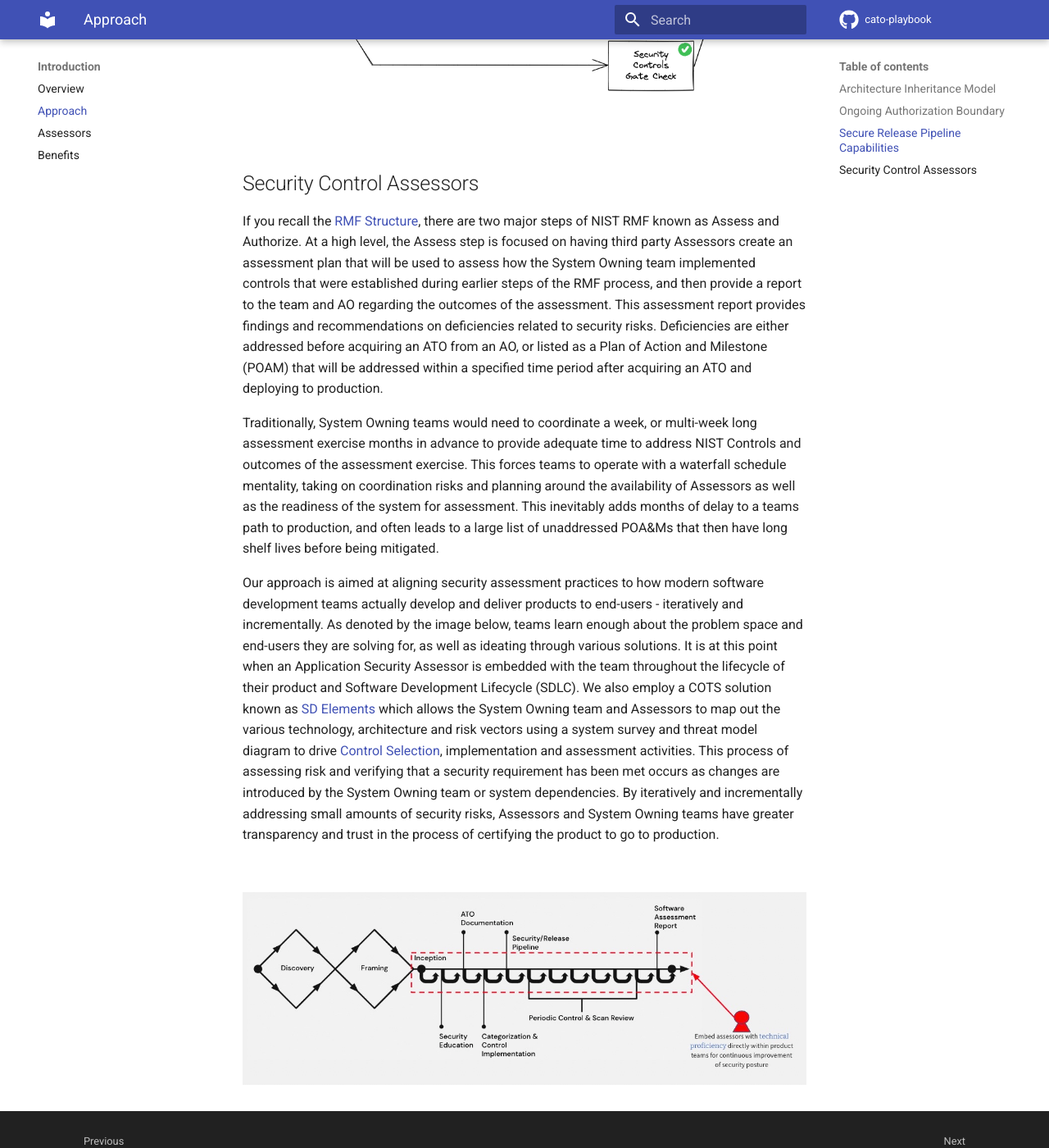
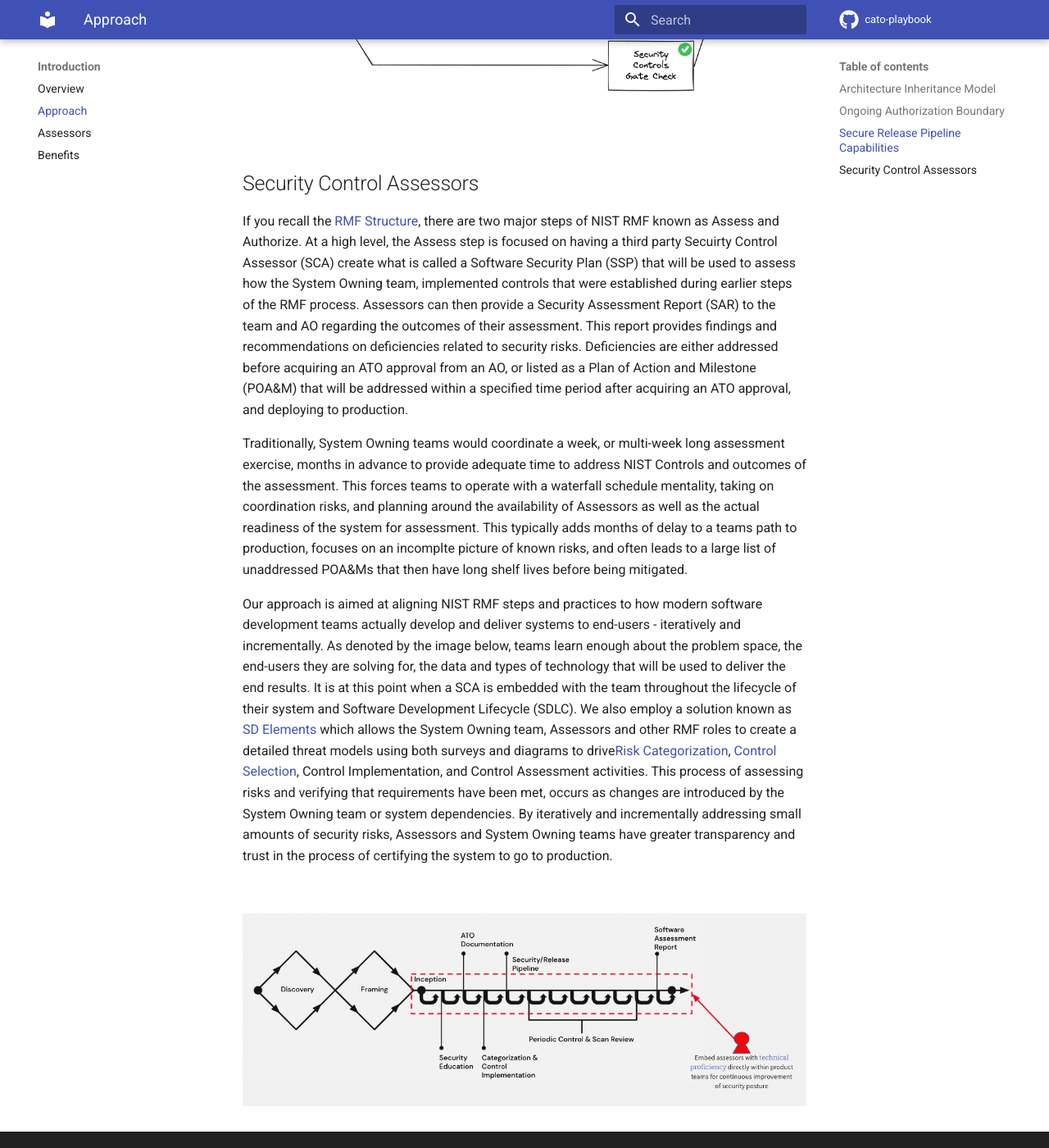
Before and after one commit to rise8-us/cato-playbook, an MkDocs documentation site: the page built from docs/approach.md, in a window 1280 px wide and 1400 px high, scrolled down 2702 px. Shown: the whole window at 82% size. Built offline with MkDocs 1.6.1 and Material for MkDocs 9.7.7, drawn with Linux system fonts in a browser that asks for light colours; comment, search, counter and statistics services are not loaded; some of the changed text lies outside the part shown.

Commit message:
Update approach.md
wording changes

```diff
--- a/docs/approach.md
+++ b/docs/approach.md
@@ -1,16 +1,16 @@
 # High Level Approach
 
-This page currently covers a brief description of approaches made to support establishing an Ongoing Authorization and continuous Authority to Operate (cATO) for applications that are deploying onto a given platform.
+This page currently covers a brief description of approaches made to support establishing an Ongoing Authorization and continuous Authority to Operate (cATO) for systems that are deploying onto a given platform.
 
 - [Architecture Inheritance Model](#architecture-inheritance-model)
 - [Ongoing Authorization Boundary](#ongoing-authorization-boundary)
 - [Secure Release Pipeline Capabilities](#secure-release-pipeline-capabilities)
-- [Application Security Assessors](#application-security-assessors)
+- [Security Control Assessors](#security-control-assessors)
 
 <br/>
 
 ## Architecture Inheritance Model
-We leverage a modern architecture that allows us to build, deploy and monitor our applications. This is also the foundation to supporting a common control inheritance model through [common control providers](https://csrc.nist.gov/glossary/term/common_control_provider#:~:text=Definition(s)%3A,controls%20inherited%20by%20information%20systems). At the lowest level, a cloud environment serves as our infrastructure and provides flexible compute and storage capabilities. Above that is a modern platform which leverages this infrastructure to provide both operating environments, as well as a secure mechanism for shipping applications. The cloud environment, the platform, and the secure release pipeline account for a percentage of NIST 800-53 Controls that are solely owned by each layer of the stack. This means that application development teams benefit in having an overall reduction in effort and responsibility for NIST 800-53 Controls that are addressed from the other layers in the stack, when shipping software onto the platform.
+We leverage a modern architecture that allows us to build, deploy and monitor our systems. This is also the foundation to supporting a common control inheritance model through [common control providers](https://csrc.nist.gov/glossary/term/common_control_provider#:~:text=Definition(s)%3A,controls%20inherited%20by%20information%20systems). At the lowest level, a cloud environment serves as our infrastructure and provides flexible compute and storage capabilities. Above that is a modern platform which leverages this infrastructure to provide both operating environments, as well as a secure mechanism for shipping applications. The cloud environment, the platform, and the secure release pipeline account for a percentage of NIST 800-53 Controls that are solely owned by each layer of the stack. This means that System Owning teams benefit in having an overall reduction in effort and responsibility for NIST 800-53 Controls that are addressed from the other layers in the stack, when shipping software onto the platform.
 
 <br/>
 
@@ -19,7 +19,7 @@ We leverage a modern architecture that allows us to build, deploy and monitor ou
 <br/>
 
 ## Ongoing Authorization Boundary
-The platform's Ongoing Authorization Boundary (also known as the *Accountability Boundary*) and approach to performing cATO covers the platform, secure release pipeline, custom applications/products deployed onto the platform, as well as any Commercial Off The Shelf (COTS) software that supports the operations of the platform or secure release pipeline (ie authentication services and security vulnerability scanning tools). All COTS software that is SaaS-based must complete the necessary accreditation for Federal Risk and Authorization Management Program (FedRAMP).
+The platform's Ongoing Authorization Boundary (also known as the *Accountability Boundary*) and approach to performing cATO covers the platform, secure release pipeline, custom applications deployed onto the platform, as well as any Commercial Off The Shelf (COTS) software that supports the operations of the platform or secure release pipeline (e.g. authentication services and security vulnerability scanning tools). All COTS software that is SaaS-based must complete the necessary accreditation for Federal Risk and Authorization Management Program (FedRAMP).
 
 <br/>
 
@@ -28,9 +28,9 @@ The platform's Ongoing Authorization Boundary (also known as the *Accountability
 <br/>
 
 ## Secure Release Pipeline Capabilities
-[Continuous Integration](https://www.martinfowler.com/articles/continuousIntegration.html) (CI) pipelines ensure that Application Development Teams can deliver frequent changes of software into production quickly and safely. Within the platform, app teams have the flexibility to build, test and deploy using whatever strategy is best suited for their product(s). However, before teams can deploy to the platform, they must be registered to and call the secure release pipeline.
+[Continuous Integration](https://www.martinfowler.com/articles/continuousIntegration.html) (CI) pipelines ensure that System Owning teams can deliver frequent changes of software into production quickly and safely. On a development platform, app teams have the flexibility to build, test and deploy using whatever strategy is best suited for their system. However, before teams can deploy to the platform, they must be registered to and call the secure release pipeline.
 
-This pipeline service is only available to software development teams that are customers of the platform. The secure release pipeline enables security vulnerability detection and remediation guidance every time an engineer commits code changes to their teams repository. Upon each commit, the app team is receiving immediate feedback on security vulnerabilities for Static Application Security Testing (SAST), Software Composition Analysis (SCA) for open source packages, as well as vulnerabilities that exist within Image(s)/Container(s) being leveraged by the application. The secure release pipeline enforces [policies](policy.md) as gatecheck jobs, that must be adhered to in order for teams to achieve a [digitally signed](https://csrc.nist.gov/glossary/term/digital_signature) application image. Only images signed by the secure release pipeline are allowed onto the platform, and are validated by the platform prior to deployment.
+This pipeline service should only be available to software development teams that are customers of your platform. A strong secure and release pipeline enables security vulnerability detection and remediation guidance every time an engineer commits code changes to their repository. At a minimum, your pipelines should provide immediate feedback on security vulnerabilities for Static Application Security Testing (SAST), Software Composition Analysis (SCA) for open source packages, as well as vulnerabilities that exist within Image(s)/Container(s). The secure release pipeline enforces [policies](policy.md) as gatecheck jobs, that must be adhered to in order for teams to achieve a [digitally signed](https://csrc.nist.gov/glossary/term/digital_signature) application image. Only images signed by your secure release pipeline should be allowed onto the platform, and are validated by the platform prior to upper environment deployments.
 
 <br/>
 
@@ -39,11 +39,11 @@ This pipeline service is only available to software development teams that are c
 <br/>
 
 ## Security Control Assessors
-If you recall the [RMF Structure](overview.md#rmf-structure), there are two major steps of NIST RMF known as Assess and Authorize. At a high level, the Assess step is focused on having third party Assessors create an assessment plan that will be used to assess how the System Owning team implemented controls that were established during earlier steps of the RMF process, and then provide a report to the team and AO regarding the outcomes of the assessment. This assessment report provides findings and recommendations on deficiencies related to security risks. Deficiencies are either addressed before acquiring an ATO from an AO, or listed as a Plan of Action and Milestone (POAM) that will be addressed within a specified time period after acquiring an ATO and deploying to production.
+If you recall the [RMF Structure](overview.md#rmf-structure), there are two major steps of NIST RMF known as Assess and Authorize. At a high level, the Assess step is focused on having a third party Secuirty Control Assessor (SCA) create what is called a Software Security Plan (SSP) that will be used to assess how the System Owning team, implemented controls that were established during earlier steps of the RMF process. Assessors can then provide a Security Assessment Report (SAR) to the team and AO regarding the outcomes of their assessment. This report provides findings and recommendations on deficiencies related to security risks. Deficiencies are either addressed before acquiring an ATO approval from an AO, or listed as a Plan of Action and Milestone (POA&M) that will be addressed within a specified time period after acquiring an ATO approval, and deploying to production.
 
-Traditionally, System Owning teams would need to coordinate a week, or multi-week long assessment exercise months in advance to provide adequate time to address NIST Controls and outcomes of the assessment exercise. This forces teams to operate with a waterfall schedule mentality, taking on coordination risks and planning around the availability of Assessors as well as the readiness of the system for assessment. This inevitably adds months of delay to a teams path to production, and often leads to a large list of unaddressed POA&Ms that then have long shelf lives before being mitigated.
+Traditionally, System Owning teams would coordinate a week, or multi-week long assessment exercise, months in advance to provide adequate time to address NIST Controls and outcomes of the assessment. This forces teams to operate with a waterfall schedule mentality, taking on coordination risks, and planning around the availability of Assessors as well as the actual readiness of the system for assessment. This typically adds months of delay to a teams path to production, focuses on an incomplte picture of known risks, and often leads to a large list of unaddressed POA&Ms that then have long shelf lives before being mitigated.
 
-Our approach is aimed at aligning security assessment practices to how modern software development teams actually develop and deliver products to end-users - iteratively and incrementally. As denoted by the image below, teams learn enough about the problem space and end-users they are solving for, as well as ideating through various solutions. It is at this point when an Application Security Assessor is embedded with the team throughout the lifecycle of their product and Software Development Lifecycle (SDLC). We also employ a COTS solution known as [SD Elements](https://www.securitycompass.com/sdelements/) which allows the System Owning team and Assessors to map out the various technology, architecture and risk vectors using a system survey and threat model diagram to drive [Control Selection](selection.md), implementation and assessment activities. This process of assessing risk and verifying that a security requirement has been met occurs as changes are introduced by the System Owning team or system dependencies. By iteratively and incrementally addressing small amounts of security risks, Assessors and System Owning teams have greater transparency and trust in the process of certifying the product to go to production.
+Our approach is aimed at aligning NIST RMF steps and practices to how modern software development teams actually develop and deliver systems to end-users - iteratively and incrementally. As denoted by the image below, teams learn enough about the problem space, the end-users they are solving for, the data and types of technology that will be used to deliver the end results. It is at this point when a SCA is embedded with the team throughout the lifecycle of their system and Software Development Lifecycle (SDLC). We also employ a solution known as [SD Elements](https://www.securitycompass.com/sdelements/) which allows the System Owning team, Assessors and other RMF roles to create a detailed threat models using both surveys and diagrams to drive[Risk Categorization](categorization.md), [Control Selection](selection.md), Control Implementation, and Control Assessment activities. This process of assessing risks and verifying that requirements have been met, occurs as changes are introduced by the System Owning team or system dependencies. By iteratively and incrementally addressing small amounts of security risks, Assessors and System Owning teams have greater transparency and trust in the process of certifying the system to go to production.
 
 <br/>
 
```
